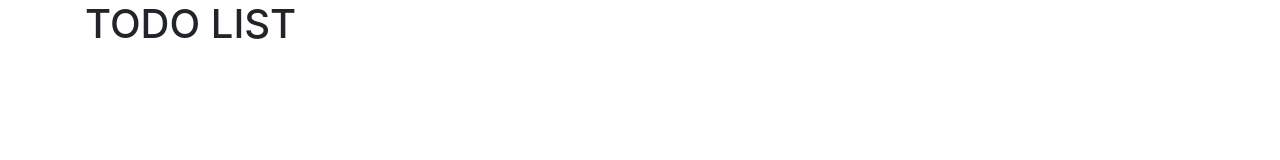
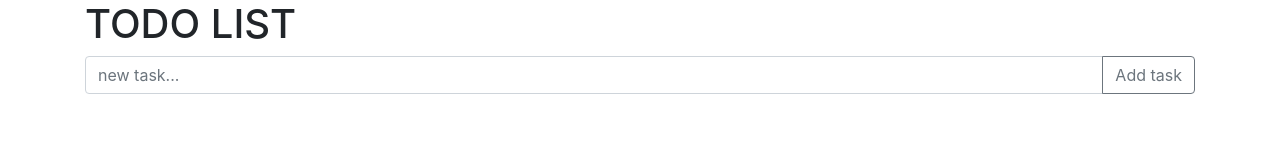
Before and after one commit to ConxiCR/todoList, a plain HTML site: page index.html in a window 1280 px wide. Drawn offline with nearby package versions, Linux system fonts and the light colour scheme.

Commit message:
html create
Signed-off-by: ConxiCr <conxicr@hotmail.com>

```diff
--- a/index.html
+++ b/index.html
@@ -12,12 +12,38 @@
 
     </head>
     <body>
-        <div class="container">
+        <div class="container-md">
 
             <h1>TODO LIST</h1>
+            <!--*****************-->
+            <!--INPUT WITH BUTTON-->
+            <!--*****************-->
+            <section>
+                <div class="row">
+                    <div class="col-12 input-group mb-3">
+                        <input type="text" class="form-control" placeholder="new task..." aria-label="Recipient's username" >
+                        <div class="input-group-append">
+                          <button class="btn btn-outline-secondary" type="button">Add task</button>
+                        </div>
+                    </div>
+                </div>
+            </section>
+
+            <!--*****************-->
+            <!--LIST OF ITEMS-->
+            <!--*****************-->
+
+            <section>
+                <div class="row">
+                    <ul class="col-12">
+                        <!--...-->
+                    </ul>
+                </div>
+            </section>
 
 
 
+        </div>
         <!-- Optional JavaScript; choose one of the two! -->
 
         <!-- Option 1: jQuery and Bootstrap Bundle (includes Popper) -->
--- a/main.js
+++ b/main.js
@@ -6,5 +6,5 @@
 
 // 2. TAREAS
 // ->COMPLETAR HTML(commit/git)
-// MONTAR BASE JS
-//RELLENA FUNCIONES
+// -MONTAR BASE JS
+// -RELLENA FUNCIONES
```
